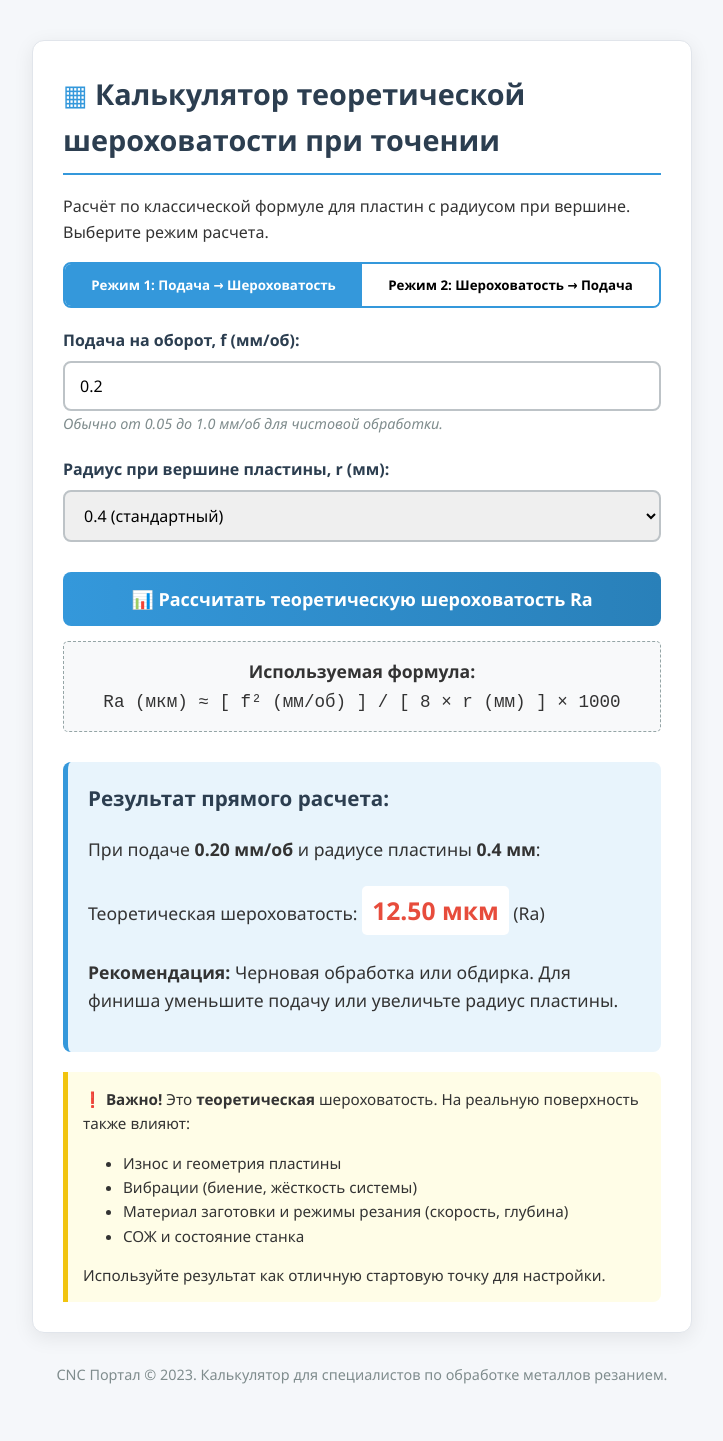
After one commit to Paradox60/flask-front-end, a Flask app: page /roughness in a window 1280 px wide. The commit adds this page. Shown: the whole page, without its empty margins (278-1001 px from the left). Run offline with Flask 2, Linux system fonts and the light colour scheme.

Commit message:
new page for main project. Roughness.html in css folder

```diff
--- a/flask_compendium/app.py
+++ b/flask_compendium/app.py
@@ -31,6 +31,10 @@ def hide_show():
 @app.route("/")
 def home():
     return render_template("CSS_temp/index.html")
+
+@app.route("/roughness")
+def roughness():
+    return render_template("CSS_temp/roughness.html")
 
 @app.route("/svg_page")
 def svg():
--- a/flask_compendium/templates/CSS_temp/index.html
+++ b/flask_compendium/templates/CSS_temp/index.html
@@ -88,6 +88,11 @@
                 <li><a href="{{ url_for('svg') }}">SVG</a></li>
             </ul>
 
+            <h4 style="margin-bottom: -10px;">2.2026</h4>
+            <hr>
+             <ul>
+                <li><a href="{{ url_for('roughness') }}">Roughness</a></li>
+            </ul>
 
         </nav>
         <section>
--- /dev/null
+++ b/flask_compendium/templates/CSS_temp/roughness.html
@@ -0,0 +1,411 @@
+<!DOCTYPE html>
+<html lang="ru">
+<head>
+    <meta charset="UTF-8">
+    <meta name="viewport" content="width=device-width, initial-scale=1.0">
+    <title>Калькулятор шероховатости (Точение) | CNC Портал</title>
+    <style>
+        * {
+            box-sizing: border-box;
+            font-family: 'Segoe UI', Tahoma, Geneva, Verdana, sans-serif;
+        }
+        body {
+            max-width: 700px;
+            margin: 20px auto;
+            padding: 20px;
+            background-color: #f5f7fa;
+            color: #333;
+            line-height: 1.6;
+        }
+        .calculator {
+            background: white;
+            border-radius: 12px;
+            padding: 30px;
+            box-shadow: 0 5px 20px rgba(0, 0, 0, 0.08);
+            border: 1px solid #e1e5eb;
+        }
+        h1 {
+            color: #2c3e50;
+            margin-top: 0;
+            border-bottom: 2px solid #3498db;
+            padding-bottom: 10px;
+            font-size: 1.8em;
+        }
+        h3 {
+            color: #2980b9;
+            margin-top: 25px;
+        }
+        .form-group {
+            margin-bottom: 20px;
+        }
+        label {
+            display: block;
+            margin-bottom: 8px;
+            font-weight: 600;
+            color: #2c3e50;
+        }
+        input[type="number"],
+        select {
+            width: 100%;
+            padding: 12px 15px;
+            border: 2px solid #bdc3c7;
+            border-radius: 8px;
+            font-size: 16px;
+            transition: border-color 0.3s;
+        }
+        input[type="number"]:focus,
+        select:focus {
+            outline: none;
+            border-color: #3498db;
+        }
+        .btn {
+            display: inline-block;
+            width: 100%;
+            padding: 15px;
+            background: linear-gradient(to right, #3498db, #2980b9);
+            color: white;
+            border: none;
+            border-radius: 8px;
+            font-size: 18px;
+            font-weight: bold;
+            cursor: pointer;
+            transition: all 0.3s ease;
+            margin-top: 10px;
+        }
+        .btn:hover {
+            background: linear-gradient(to right, #2980b9, #2573a7);
+            transform: translateY(-2px);
+            box-shadow: 0 4px 8px rgba(41, 128, 185, 0.3);
+        }
+        .btn:active {
+            transform: translateY(0);
+        }
+        .result {
+            margin-top: 30px;
+            padding: 20px;
+            background-color: #e8f4fc;
+            border-radius: 8px;
+            border-left: 5px solid #3498db;
+            font-size: 1.1em;
+            display: none; /* Сначала скрыт */
+        }
+        .result h3 {
+            margin-top: 0;
+            color: #2c3e50;
+        }
+        .highlight {
+            font-size: 1.4em;
+            font-weight: bold;
+            color: #e74c3c;
+            padding: 5px 10px;
+            background-color: white;
+            border-radius: 5px;
+            display: inline-block;
+            margin: 5px 0;
+        }
+        .formula {
+            font-family: 'Courier New', monospace;
+            background-color: #f8f9fa;
+            padding: 15px;
+            border-radius: 5px;
+            border: 1px dashed #95a5a6;
+            margin: 15px 0;
+            text-align: center;
+            font-size: 1.1em;
+        }
+        .info-box {
+            background-color: #fffde7;
+            border-left: 5px solid #f1c40f;
+            padding: 15px;
+            margin-top: 20px;
+            border-radius: 0 8px 8px 0;
+            font-size: 0.95em;
+        }
+        .mode-switch {
+            display: flex;
+            margin-bottom: 20px;
+            border: 2px solid #3498db;
+            border-radius: 8px;
+            overflow: hidden;
+        }
+        .mode-btn {
+            flex: 1;
+            padding: 12px;
+            text-align: center;
+            background: white;
+            border: none;
+            cursor: pointer;
+            font-weight: 600;
+            transition: all 0.3s;
+        }
+        .mode-btn.active {
+            background-color: #3498db;
+            color: white;
+        }
+        .input-section {
+            display: block;
+        }
+        footer {
+            text-align: center;
+            margin-top: 30px;
+            font-size: 0.9em;
+            color: #7f8c8d;
+        }
+        .tooltip {
+            color: #7f8c8d;
+            font-size: 0.9em;
+            font-style: italic;
+        }
+    </style>
+</head>
+<body>
+    <div class="calculator">
+        <h1><span style="color: #3498db;">▦</span> Калькулятор теоретической шероховатости при точении</h1>
+        <p>Расчёт по классической формуле для пластин с радиусом при вершине. Выберите режим расчета.</p>
+
+        <div class="mode-switch">
+            <button id="modeDirect" class="mode-btn active">Режим 1: Подача → Шероховатость</button>
+            <button id="modeReverse" class="mode-btn">Режим 2: Шероховатость → Подача</button>
+        </div>
+
+        <!-- РЕЖИМ 1: Прямой расчет (Подача -> Ra) -->
+        <div id="directInputs" class="input-section">
+            <div class="form-group">
+                <label for="feedRate">Подача на оборот, f (мм/об):</label>
+                <input type="number" id="feedRate" step="0.01" min="0.01" max="2" value="0.2">
+                <span class="tooltip">Обычно от 0.05 до 1.0 мм/об для чистовой обработки.</span>
+            </div>
+
+            <div class="form-group">
+                <label for="insertRadius">Радиус при вершине пластины, r (мм):</label>
+                <select id="insertRadius">
+                    <option value="0.2">0.2 (чистовая, мелкие радиусы)</option>
+                    <option value="0.4" selected>0.4 (стандартный)</option>
+                    <option value="0.8">0.8 (универсальный, повышенная прочность)</option>
+                    <option value="1.2">1.2 (черновая/получистовая)</option>
+                    <option value="custom">Ввести своё значение...</option>
+                </select>
+                <div id="customRadiusContainer" style="display:none; margin-top:10px;">
+                    <label for="customRadius">Ваш радиус, r (мм):</label>
+                    <input type="number" id="customRadius" step="0.1" min="0.1" max="3" value="0.8">
+                </div>
+            </div>
+
+            <button id="btnCalculateDirect" class="btn">📊 Рассчитать теоретическую шероховатость Ra</button>
+        </div>
+
+        <!-- РЕЖИМ 2: Обратный расчет (Ra -> Подача) -->
+        <div id="reverseInputs" class="input-section" style="display:none;">
+            <div class="form-group">
+                <label for="targetRa">Целевая шероховатость, Ra (мкм):</label>
+                <input type="number" id="targetRa" step="0.1" min="0.1" max="25" value="3.2">
+                <span class="tooltip>Например: 1.6 (чистовая), 3.2 (получистовая), 6.3 (черновая).</span>
+            </div>
+
+            <div class="form-group">
+                <label for="insertRadiusRev">Радиус при вершине пластины, r (мм):</label>
+                <select id="insertRadiusRev">
+                    <option value="0.2">0.2 (чистовая, мелкие радиусы)</option>
+                    <option value="0.4" selected>0.4 (стандартный)</option>
+                    <option value="0.8">0.8 (универсальный, повышенная прочность)</option>
+                    <option value="1.2">1.2 (черновая/получистовая)</option>
+                    <option value="customRev">Ввести своё значение...</option>
+                </select>
+                <div id="customRadiusRevContainer" style="display:none; margin-top:10px;">
+                    <label for="customRadiusRev">Ваш радиус, r (мм):</label>
+                    <input type="number" id="customRadiusRev" step="0.1" min="0.1" max="3" value="0.8">
+                </div>
+            </div>
+
+            <button id="btnCalculateReverse" class="btn">🔧 Рассчитать требуемую подачу f</button>
+        </div>
+
+        <!-- БЛОК ФОРМУЛЫ -->
+        <div class="formula">
+            <strong>Используемая формула:</strong><br>
+            Ra (мкм) ≈ [ f² (мм/об) ] / [ 8 × r (мм) ] × 1000
+        </div>
+
+        <!-- РЕЗУЛЬТАТЫ РАСЧЕТА -->
+        <div id="resultDirect" class="result">
+            <h3>Результат прямого расчета:</h3>
+            <p>При подаче <strong><span id="resultFeed">0.2</span> мм/об</strong> и радиусе пластины <strong><span id="resultRadius">0.4</span> мм</strong>:</p>
+            <p>Теоретическая шероховатость: <span class="highlight" id="resultRa">6.25 мкм</span> (Ra)</p>
+            <p><strong>Рекомендация:</strong> <span id="recommendation">Подходит для получистовой обработки.</span></p>
+        </div>
+
+        <div id="resultReverse" class="result">
+            <h3>Результат обратного расчета:</h3>
+            <p>Для достижения шероховатости <strong><span id="resultTargetRa">3.2</span> мкм (Ra)</strong> с радиусом пластины <strong><span id="resultRadiusRev">0.4</span> мм</strong>:</p>
+            <p>Необходимая подача: <span class="highlight" id="resultFeedRev">0.10 мм/об</span></p>
+            <p><strong>Практический совет:</strong> <span id="recommendationRev">Используйте пластину с радиусом 0.8 мм для увеличения подачи до ~0.14 мм/об при той же шероховатости, что повысит стойкость инструмента.</span></p>
+        </div>
+
+        <!-- ИНФОБОКС -->
+        <div class="info-box">
+            <strong>❗ Важно!</strong> Это <strong>теоретическая</strong> шероховатость. На реальную поверхность также влияют:
+            <ul>
+                <li>Износ и геометрия пластины</li>
+                <li>Вибрации (биение, жёсткость системы)</li>
+                <li>Материал заготовки и режимы резания (скорость, глубина)</li>
+                <li>СОЖ и состояние станка</li>
+            </ul>
+            Используйте результат как отличную стартовую точку для настройки.
+        </div>
+    </div>
+
+    <footer>
+        <p>CNC Портал © 2023. Калькулятор для специалистов по обработке металлов резанием.</p>
+    </footer>
+
+    <script>
+        // Элементы DOM
+        const modeDirectBtn = document.getElementById('modeDirect');
+        const modeReverseBtn = document.getElementById('modeReverse');
+        const directInputs = document.getElementById('directInputs');
+        const reverseInputs = document.getElementById('reverseInputs');
+        const resultDirect = document.getElementById('resultDirect');
+        const resultReverse = document.getElementById('resultReverse');
+        const insertRadiusSelect = document.getElementById('insertRadius');
+        const customRadiusContainer = document.getElementById('customRadiusContainer');
+        const customRadiusInput = document.getElementById('customRadius');
+        const insertRadiusRevSelect = document.getElementById('insertRadiusRev');
+        const customRadiusRevContainer = document.getElementById('customRadiusRevContainer');
+        const customRadiusRevInput = document.getElementById('customRadiusRev');
+
+        // ПЕРЕКЛЮЧЕНИЕ РЕЖИМОВ
+        modeDirectBtn.addEventListener('click', () => switchMode('direct'));
+        modeReverseBtn.addEventListener('click', () => switchMode('reverse'));
+
+        function switchMode(mode) {
+            if (mode === 'direct') {
+                modeDirectBtn.classList.add('active');
+                modeReverseBtn.classList.remove('active');
+                directInputs.style.display = 'block';
+                reverseInputs.style.display = 'none';
+                resultDirect.style.display = 'none';
+                resultReverse.style.display = 'none';
+            } else {
+                modeDirectBtn.classList.remove('active');
+                modeReverseBtn.classList.add('active');
+                directInputs.style.display = 'none';
+                reverseInputs.style.display = 'block';
+                resultDirect.style.display = 'none';
+                resultReverse.style.display = 'none';
+            }
+        }
+
+        // ОБРАБОТКА ВЫБОРА РАДИУСА (Прямой режим)
+        insertRadiusSelect.addEventListener('change', function() {
+            customRadiusContainer.style.display = this.value === 'custom' ? 'block' : 'none';
+        });
+
+        // ОБРАБОТКА ВЫБОРА РАДИУСА (Обратный режим)
+        insertRadiusRevSelect.addEventListener('change', function() {
+            customRadiusRevContainer.style.display = this.value === 'customRev' ? 'block' : 'none';
+        });
+
+        // ФУНКЦИЯ РАСЧЕТА: Подача -> Ra
+        function calculateRa() {
+            // 1. Получаем подачу
+            const feed = parseFloat(document.getElementById('feedRate').value);
+            if (isNaN(feed) || feed <= 0) {
+                alert('Введите корректное значение подачи (больше 0).');
+                return;
+            }
+
+            // 2. Получаем радиус
+            let radius;
+            if (insertRadiusSelect.value === 'custom') {
+                radius = parseFloat(customRadiusInput.value);
+            } else {
+                radius = parseFloat(insertRadiusSelect.value);
+            }
+            if (isNaN(radius) || radius <= 0) {
+                alert('Введите корректное значение радиуса (больше 0).');
+                return;
+            }
+
+            // 3. Основная формула: Ra (мкм) = (f^2 / (8 * r)) * 1000
+            const ra = (Math.pow(feed, 2) / (8 * radius)) * 1000;
+
+            // 4. Обновляем результат на странице
+            document.getElementById('resultFeed').textContent = feed.toFixed(2);
+            document.getElementById('resultRadius').textContent = radius.toFixed(1);
+            document.getElementById('resultRa').textContent = ra.toFixed(2) + ' мкм';
+
+            // 5. Даем рекомендацию
+            let recommendation = '';
+            if (ra <= 1.6) recommendation = 'Отличный результат для чистовой обработки, зеркальных поверхностей.';
+            else if (ra <= 3.2) recommendation = 'Хорошая получистовая поверхность. Подходит для большинства посадочных мест.';
+            else if (ra <= 6.3) recommendation = 'Стандартная черновая/получистовая обработка. Возможно, требуется чистый проход.';
+            else recommendation = 'Черновая обработка или обдирка. Для финиша уменьшите подачу или увеличьте радиус пластины.';
+
+            document.getElementById('recommendation').textContent = recommendation;
+
+            // 6. Показываем блок результата
+            resultDirect.style.display = 'block';
+            resultReverse.style.display = 'none';
+        }
+
+        // ФУНКЦИЯ РАСЧЕТА: Ra -> Подача
+        function calculateFeed() {
+            // 1. Получаем целевую шероховатость
+            const targetRa = parseFloat(document.getElementById('targetRa').value);
+            if (isNaN(targetRa) || targetRa <= 0) {
+                alert('Введите корректное значение шероховатости Ra (больше 0).');
+                return;
+            }
+
+            // 2. Получаем радиус
+            let radius;
+            if (insertRadiusRevSelect.value === 'customRev') {
+                radius = parseFloat(customRadiusRevInput.value);
+            } else {
+                radius = parseFloat(insertRadiusRevSelect.value);
+            }
+            if (isNaN(radius) || radius <= 0) {
+                alert('Введите корректное значение радиуса (больше 0).');
+                return;
+            }
+
+            // 3. Обратная формула: f (мм/об) = sqrt( (Ra * 8 * r) / 1000 )
+            const feed = Math.sqrt((targetRa * 8 * radius) / 1000);
+
+            // 4. Обновляем результат на странице
+            document.getElementById('resultTargetRa').textContent = targetRa.toFixed(2);
+            document.getElementById('resultRadiusRev').textContent = radius.toFixed(1);
+            document.getElementById('resultFeedRev').textContent = feed.toFixed(3) + ' мм/об';
+
+            // 5. Даем практический совет
+            let advice = '';
+            if (feed < 0.05) {
+                advice = 'Подача очень мала. Риск наростообразования и низкой стойкости. Попробуйте пластину с радиусом 0.2 мм или чистовую пластину с wiper-геометрией.';
+            } else if (feed < 0.15) {
+                advice = 'Типичная подача для чистовой обработки. Убедитесь в отсутствии вибраций.';
+            } else {
+                advice = 'Хорошая подача для получистовой обработки. Пластина будет работать в комфортном режиме.';
+            }
+            // Добавляем совет по сравнению с другим радиусом
+            const altRadius = (radius === 0.4) ? 0.8 : 0.4;
+            const altFeed = Math.sqrt((targetRa * 8 * altRadius) / 1000);
+            advice += ` Для сравнения: при радиусе ${altRadius} мм подача была бы ~${altFeed.toFixed(3)} мм/об.`;
+
+            document.getElementById('recommendationRev').textContent = advice;
+
+            // 6. Показываем блок результата
+            resultDirect.style.display = 'none';
+            resultReverse.style.display = 'block';
+        }
+
+        // НАЗНАЧЕНИЕ ОБРАБОТЧИКОВ КНОПОК
+        document.getElementById('btnCalculateDirect').addEventListener('click', calculateRa);
+        document.getElementById('btnCalculateReverse').addEventListener('click', calculateFeed);
+
+        // РАСЧЕТ ПРИ ЗАГРУЗКЕ СТРАНИЦЫ (прямой режим по умолчанию)
+        window.addEventListener('DOMContentLoaded', () => {
+            calculateRa(); // Чтобы сразу показать пример расчета
+        });
+    </script>
+</body>
+</html>
```
